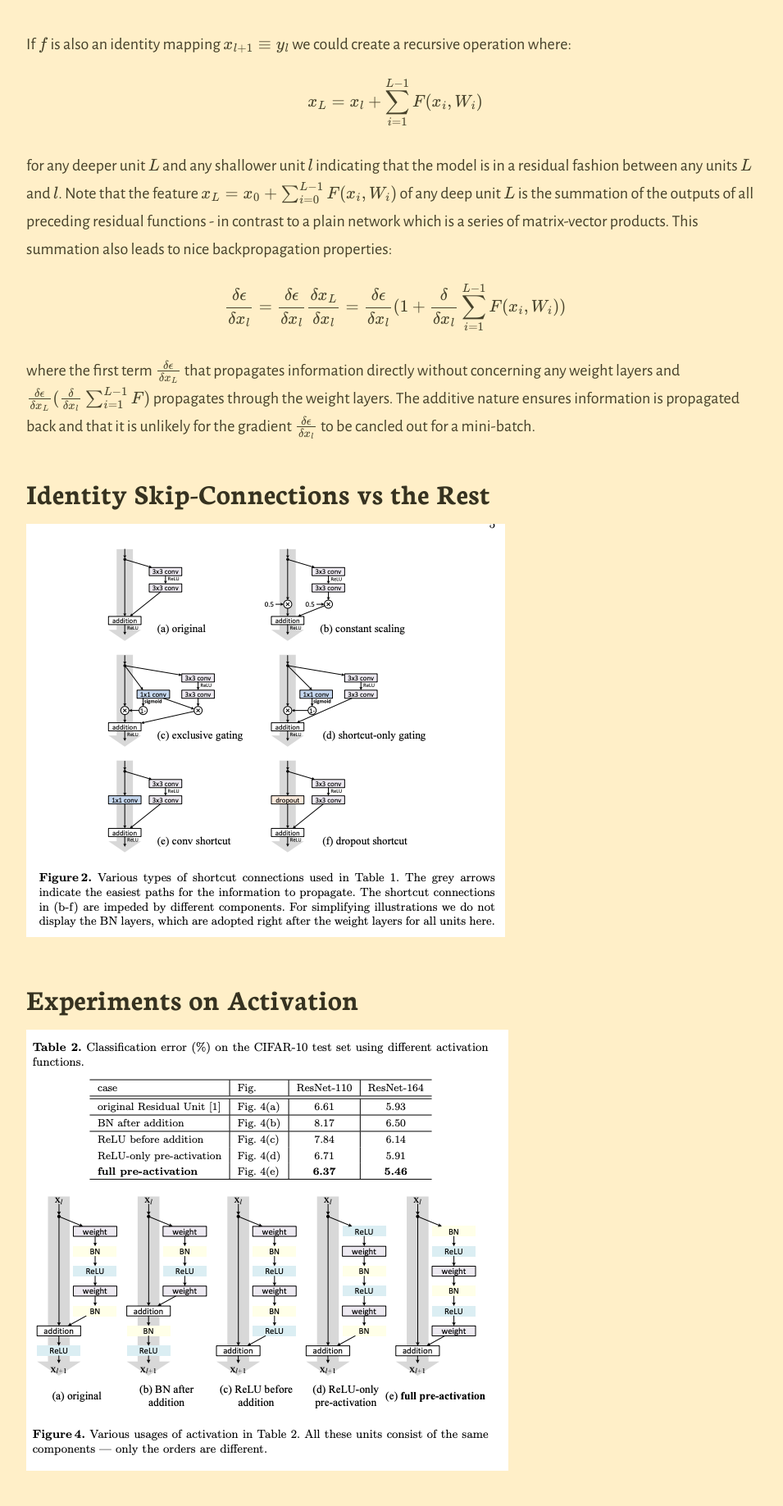
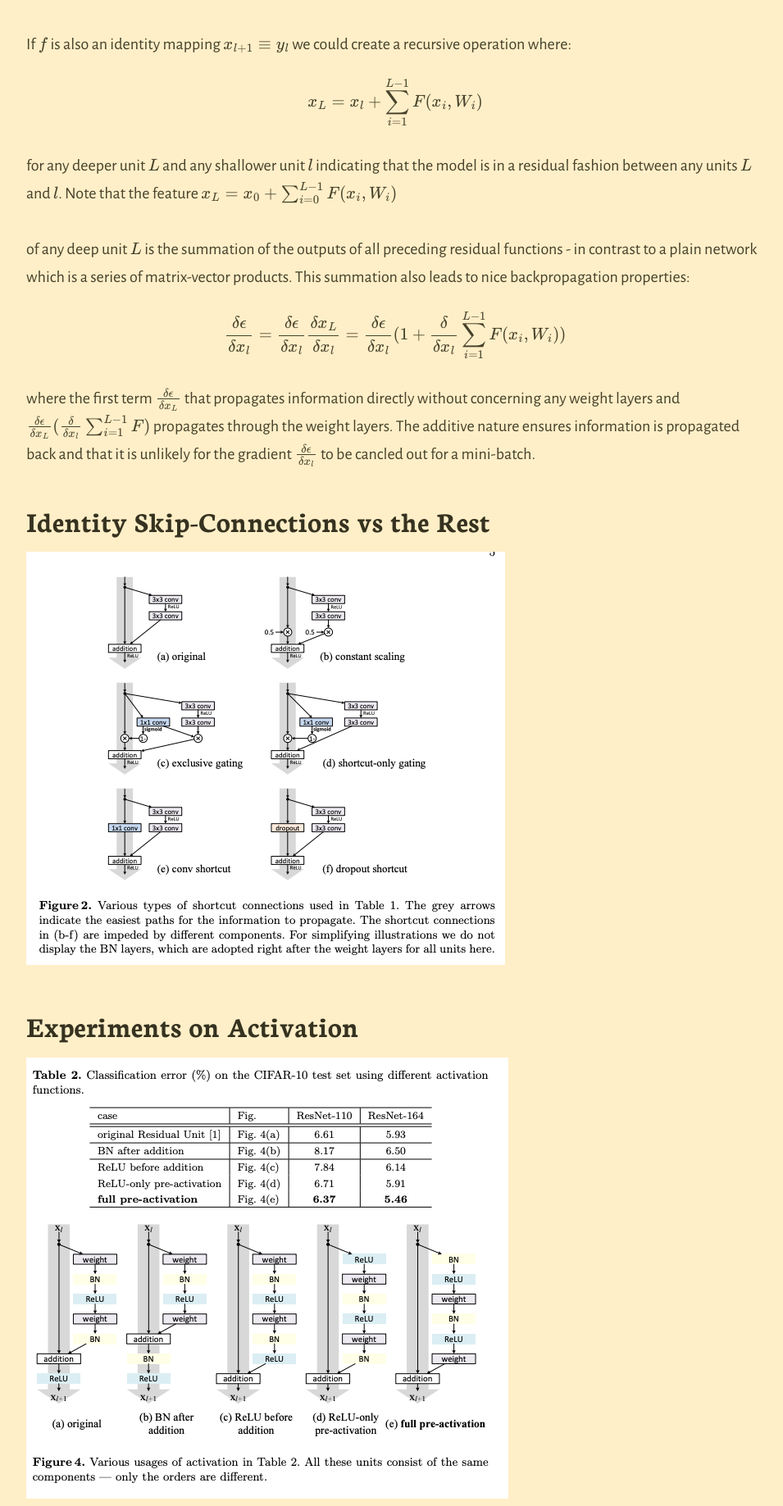
Before and after one commit to varshantdhar/varshantdhar.github.io, a Jekyll site: the page built from _posts/2023-03-13-identity-mappings-deep-residual-networks.markdown, in a window 1280 px wide. Shown: the part 519-2356 px from the top of the page at 82% size, without its empty margins (158-1113 px from the left). Built offline with Jekyll 4.4.1, drawn with Linux system fonts in a browser that asks for light colours; our own code applies the rules of GitHub Pages for plain Markdown files; formulas are drawn with MathJax 3.

```diff
--- a/_posts/2023-03-13-identity-mappings-deep-residual-networks.markdown
+++ b/_posts/2023-03-13-identity-mappings-deep-residual-networks.markdown
@@ -24,7 +24,10 @@ If $f$ is also an identity mapping $x_{l+1} \equiv y_l$ we could create a recurs
 
 $$ x_L = x_l + \sum_{i=1}^{L-1} F(x_i, W_i) $$
 
-for any deeper unit $L$ and any shallower unit $l$ indicating that the model is in a residual fashion between any units $L$ and $l$. Note that the feature $x_L = x_0 + \sum_{i=0}^{L-1} F(x_i, W_i)$ of any deep unit $L$ is the summation of the outputs of all preceding residual functions - in contrast to a plain network which is a series of matrix-vector products. This summation also leads to nice backpropagation properties:
+for any deeper unit $L$ and any shallower unit $l$ indicating that the model is in a residual fashion between any units $L$ and $l$. Note that the feature
+$$ x_L = x_0 + \sum_{i=0}^{L-1} F(x_i, W_i) $$
+
+of any deep unit $L$ is the summation of the outputs of all preceding residual functions - in contrast to a plain network which is a series of matrix-vector products. This summation also leads to nice backpropagation properties:
 
 $$ \frac{\delta \epsilon}{\delta x_l} = \frac{\delta \epsilon}{\delta x_l} \frac{\delta x_L}{\delta x_l} = \frac{\delta \epsilon}{\delta x_l} (1 + \frac{\delta}{\delta x_l} \sum_{i=1}^{L-1} F(x_i, W_i) ) $$
 
```
